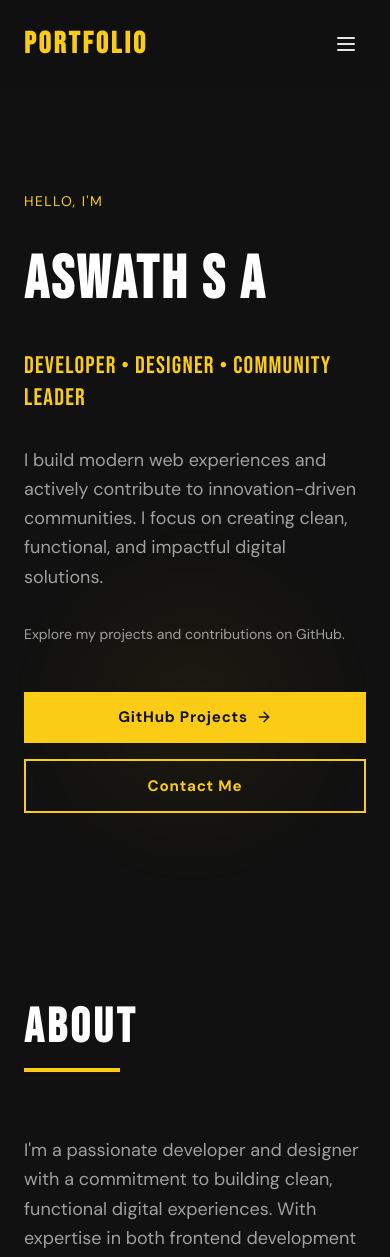
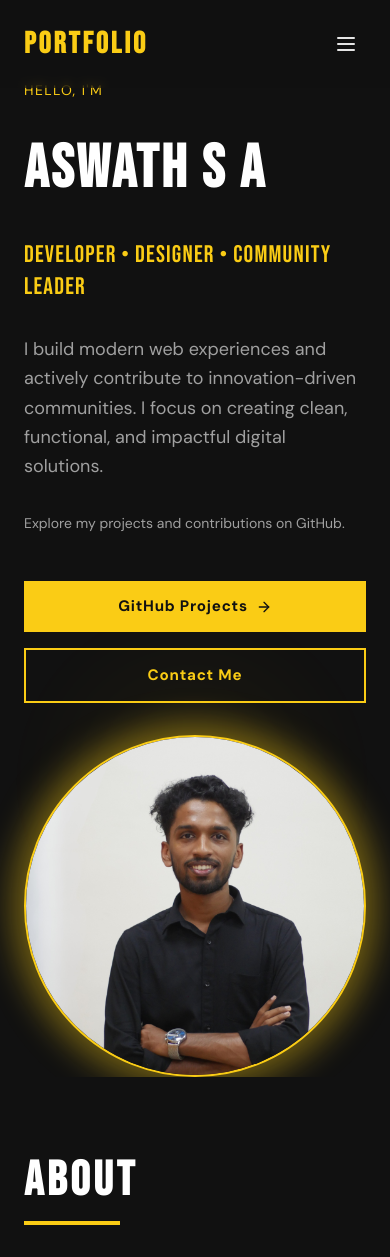
Before and after one commit to Aswath2005/Portfolio, a Next.js app: page / in a window 390 px wide. Shown: the top 1257 px of the page. Built offline with nearby package versions, Linux system fonts and the light colour scheme.

Commit message:
Show profile image on all screen sizes including mobile

```diff
--- a/components/Hero.tsx
+++ b/components/Hero.tsx
@@ -128,7 +128,7 @@ export function Hero() {
             initial={{ opacity: 0, scale: 0.8 }}
             animate={{ opacity: 1, scale: 1 }}
             transition={{ duration: 0.8, delay: 0.4 }}
-            className="relative hidden lg:block"
+            className="relative"
           >
             <div className="relative w-full aspect-square max-w-sm mx-auto">
               {/* Yellow fade around border */}
```
